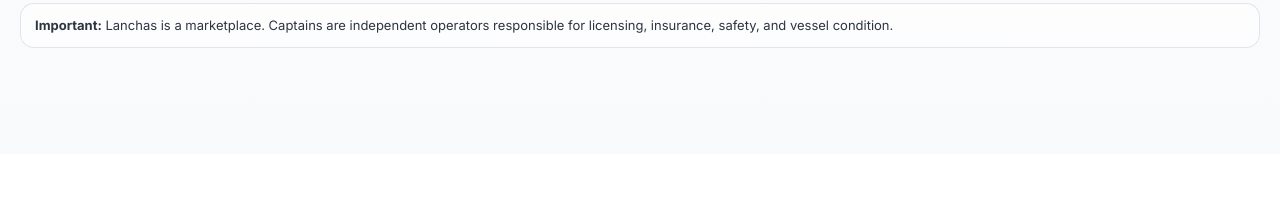
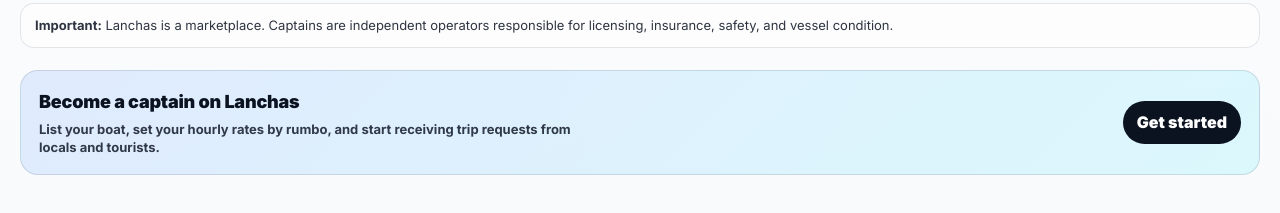
Before and after one commit to andresegm/lanchas, a Next.js app in the folder apps/web/: page / in a window 1280 px wide. Shown: the part 1167-1380 px from the top of the page. Before the commit the page ends 1321 px from the top, so only its background shows below. Built offline with nearby package versions, Linux system fonts and the light colour scheme; no server answers.

Commit message:
Hide captain log for guests + add captain CTA

```diff
--- a/apps/web/src/app/_components/Nav.tsx
+++ b/apps/web/src/app/_components/Nav.tsx
@@ -70,9 +70,11 @@ export async function Nav() {
             <a href="/trips" className={styles.link}>
                 My trips
             </a>
+            {isCaptain ? (
                 <a href="/captain/log" className={styles.link}>
                     Captain Log {unread > 0 ? <span className={styles.badge}>{unread}</span> : null}
                 </a>
+            ) : null}
             <a href="/profile" className={styles.meta}>
                 {me?.user.email}
             </a>
@@ -116,9 +118,11 @@ export async function Nav() {
             <a href="/trips" className={styles.menuLink}>
                 My trips
             </a>
+            {isCaptain ? (
                 <a href="/captain/log" className={styles.menuLink}>
                     Captain Log {unread > 0 ? <span className={styles.badge}>{unread}</span> : null}
                 </a>
+            ) : null}
             <a href="/profile" className={styles.menuMeta}>
                 {me?.user.email}
             </a>
--- a/apps/web/src/app/page.module.css
+++ b/apps/web/src/app/page.module.css
@@ -286,6 +286,47 @@
     opacity: 0.85;
 }
 
+.captainCta {
+    display: flex;
+    align-items: center;
+    justify-content: space-between;
+    gap: 14px;
+    padding: 18px;
+    border-radius: 18px;
+    border: 1px solid rgba(15, 23, 42, 0.12);
+    background: linear-gradient(135deg, rgba(59, 130, 246, 0.16), rgba(34, 211, 238, 0.16)),
+        rgba(255, 255, 255, 0.85);
+}
+
+.captainTitle {
+    font-weight: 950;
+    letter-spacing: -0.2px;
+    font-size: 18px;
+}
+
+.captainBody {
+    margin-top: 6px;
+    font-size: 13px;
+    opacity: 0.82;
+    font-weight: 700;
+    line-height: 1.35;
+    max-width: 62ch;
+}
+
+.captainBtn {
+    flex-shrink: 0;
+    text-decoration: none;
+    padding: 10px 14px;
+    border-radius: 999px;
+    background: #0b1220;
+    color: white;
+    font-weight: 950;
+}
+
+.captainBtn:hover {
+    opacity: 0.95;
+}
+
 @media (max-width: 980px) {
     .search {
         grid-template-columns: 1fr;
--- a/apps/web/src/app/page.tsx
+++ b/apps/web/src/app/page.tsx
@@ -123,7 +123,7 @@ export default async function HomePage() {
                         <a className={styles.chip} href="/boats">
                             Sunset
                         </a>
-                        <a className={styles.chip} href="/captain/log">
+                        <a className={styles.chip} href="/captain">
                             List your boat
                         </a>
                     </div>
@@ -216,6 +216,20 @@ export default async function HomePage() {
                     licensing, insurance, safety, and vessel condition.
                 </div>
             </section>
+
+            <section className={styles.section}>
+                <div className={styles.captainCta}>
+                    <div>
+                        <div className={styles.captainTitle}>Become a captain on Lanchas</div>
+                        <div className={styles.captainBody}>
+                            List your boat, set your hourly rates by rumbo, and start receiving trip requests from locals and tourists.
+                        </div>
+                    </div>
+                    <a className={styles.captainBtn} href="/captain">
+                        Get started
+                    </a>
+                </div>
+            </section>
         </div>
     );
 }
```
Lines whose indentation alone changed are shown as unchanged.
